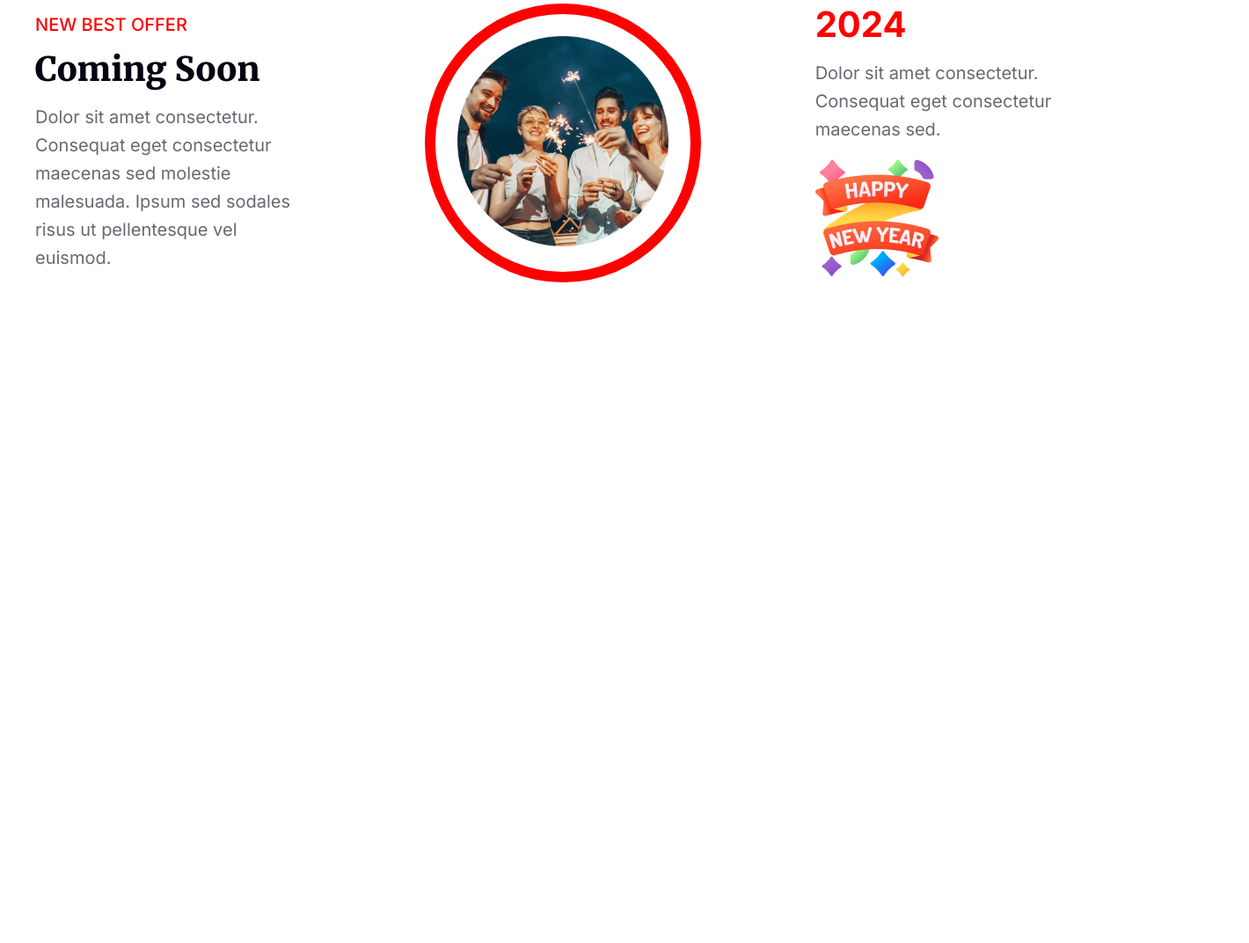
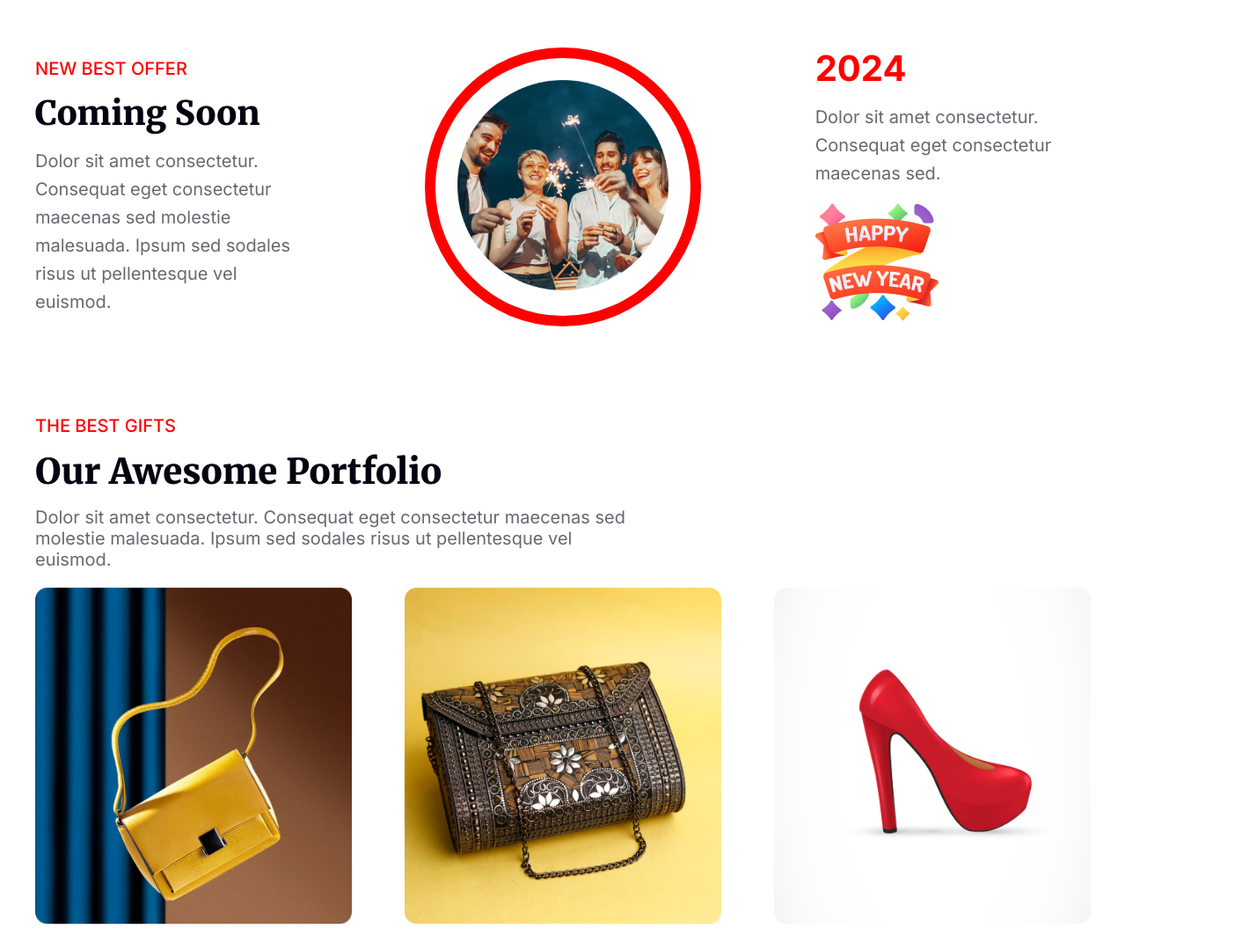
Before and after one commit to rajuAhmed90/new-year-new-mission, a plain HTML site: page index.html in a window 1280 px wide. Shown: the part 2707-3779 px from the top of the page at 88% size, 1420 px wide, since content can reach past the window. Before the commit the page ends 3029 px from the top, so only its background shows below. Drawn offline with Linux system fonts and the light colour scheme.

Commit message:
portfolio section done

```diff
--- a/index.html
+++ b/index.html
@@ -97,6 +97,45 @@
 
     </section>
 
+    <!-- our portfolio section -->
+
+      <section class="our-portfolio-section">
+      <div class="our-portfolio-section-text">
+        <p class="portfolio-para">THE BEST GIFTS</p>
+        <h2 class="portfolio-heading">Our Awesome Portfolio</h2>
+        <p class="portfolio-small-text">Dolor sit amet consectetur. Consequat eget consectetur maecenas sed molestie malesuada. Ipsum sed sodales risus ut pellentesque vel euismod.</p>
+      </div>
+
+      <div class="portfolio-image-container">
+
+        <div class="single-image">
+          <img src="images/rectangle3.png" alt="bag">
+        </div>
+
+        <div class="single-image">
+          <img src="images/rectangle4.png" alt="">
+        </div>
+
+        <div class="single-image">
+          <img src="images/rectangle5.png" alt="">
+        </div>
+
+        <div class="single-image">
+          <img src="images/rectangle6.png" alt="">
+        </div>
+
+        <div class="single-image">
+          <img src="images/rectangle7.png" alt="">
+        </div>
+
+        <div class="single-image">
+          <img src="images/rectangle8.png" alt="">
+        </div>
+
+      </div>
+    </section>
+
+
 
 
   </main>
--- a/styles/style.css
+++ b/styles/style.css
@@ -5,6 +5,7 @@
 * {
     margin: 0;
     padding: 0;
+    box-sizing: border-box;
 }
 
 /* header section style */
@@ -62,6 +63,7 @@
 .main-section {
     max-width: 1200px;
     margin: 0 auto;
+    overflow: hidden;
 }
 
 .all-category {
@@ -132,11 +134,11 @@
     left: 100px;
 }
 
-.mid-night-party-image{
+.mid-night-party-image {
     width: 600px;
     position: absolute;
     top: 50px;
-    left:  780px;
+    left: 780px;
 }
 
 .mid-night-party-text * {
@@ -180,7 +182,6 @@
 .new-park-hotel-section {
     height: 450px;
     background-image: linear-gradient(180deg, rgba(255, 0, 0, 0.10) 0%, rgba(255, 0, 0, 0.00) 100%);
-    /* background-color: blue; */
     border-radius: 16px;
     position: relative;
 
@@ -314,7 +315,65 @@
 
 }
 
-.new-year-small-image{
+.new-year-small-image {
     width: 140px;
     height: 140px;
 }
+
+
+
+
+.our-portfolio-section {
+    margin-top: 100px;
+}
+
+.our-portfolio-section-text {
+    width: 700px;
+}
+
+.portfolio-para {
+    color: #F00;
+    font-family: Inter;
+    font-size: 20px;
+    font-style: normal;
+    font-weight: 500;
+    margin-bottom: 15px;
+
+}
+
+.portfolio-heading {
+    color: #070211;
+    font-family: Merriweather;
+    font-size: 40px;
+    font-style: normal;
+    font-weight: 900;
+    text-transform: capitalize;
+    margin-bottom: 15px;
+}
+
+.portfolio-small-text {
+    color: rgba(7, 2, 17, 0.60);
+    font-family: Inter;
+    font-size: 20px;
+    font-style: normal;
+    font-weight: 400;
+    margin-bottom: 20px;
+
+
+}
+
+.portfolio-image-container {
+    display: flex;
+    justify-content: space-between;
+    flex-wrap: wrap;
+}
+
+.single-image {
+    width: 30%;
+    margin-bottom: 20px;
+
+}
+
+.single-image img {
+    width: 100%;
+}
```
